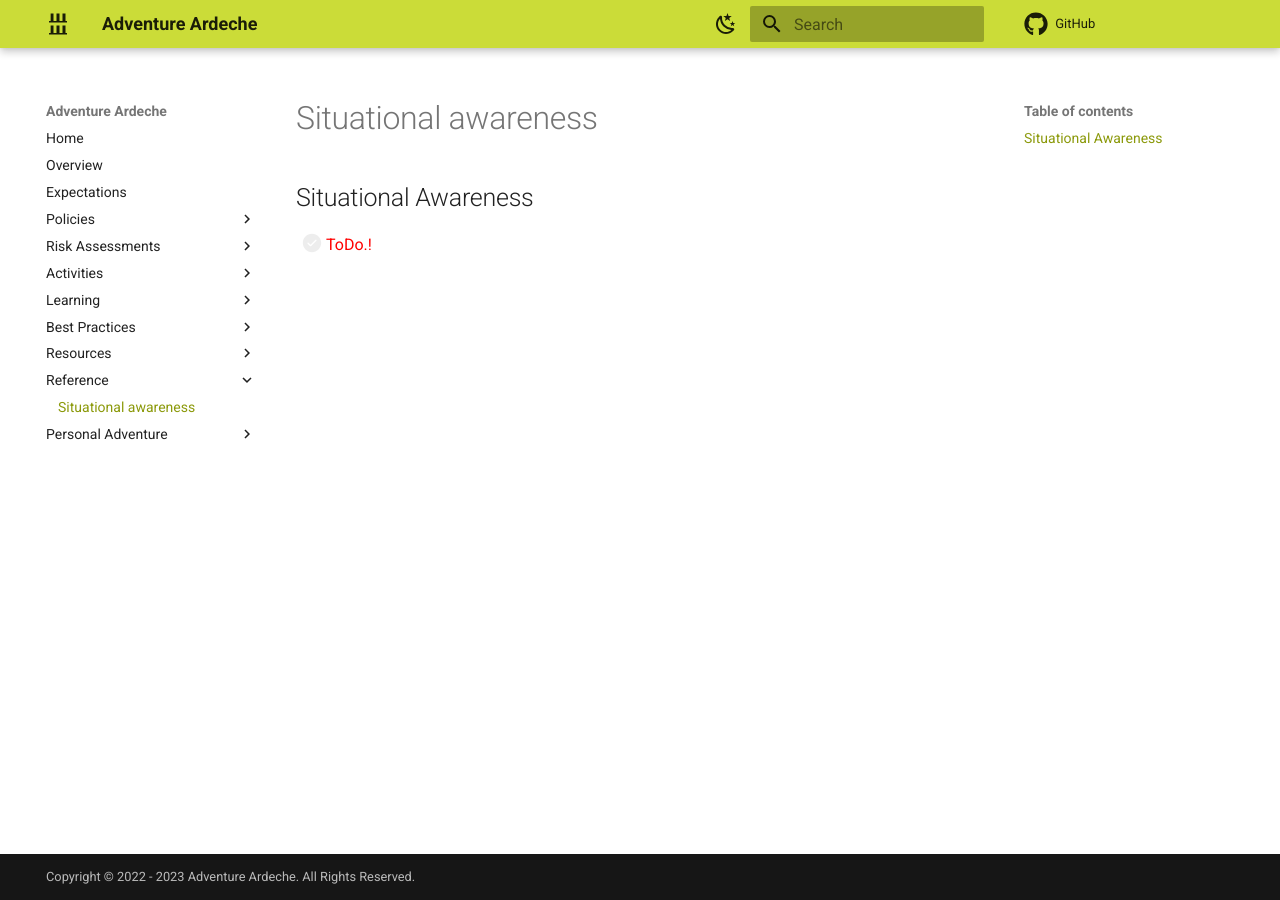
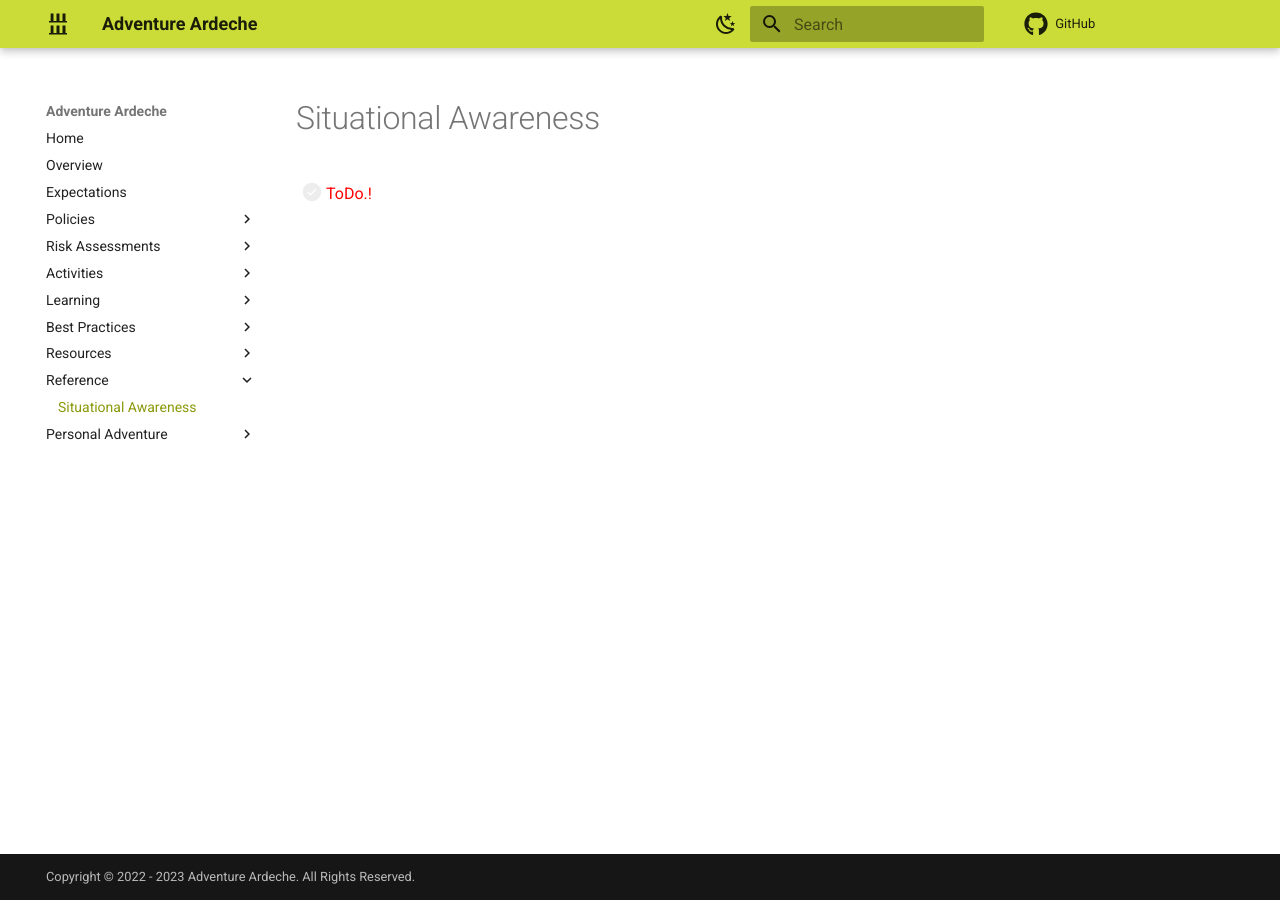
Before and after one commit to Matt-Adventure-Ardeche/staffhandbook, an MkDocs documentation site: the page built from docs/reference/situationalawareness.md, in a window 1280 px wide. Built offline with MkDocs 1.6.1 and Material for MkDocs 9.7.7, drawn with Linux system fonts in a browser that asks for light colours; comment, search, counter and statistics services are not loaded.

Commit message:
docs rename

```diff
--- a/docs/reference/situational-awareness.md
+++ b/docs/reference/situationalawareness.md
@@ -1,3 +1,3 @@
-## Situational Awareness
+# Situational Awareness
 
 - [ ] <span style="color:red">ToDo.!</span>
--- a/mkdocs.yml
+++ b/mkdocs.yml
@@ -52,7 +52,7 @@ nav:
   - Resources:
       - resources/resources.md
   - Reference:
-      - reference/situational-awareness.md
+      - reference/situationalawareness.md
   - Personal Adventure:
       - still-to-write.md
 
```
